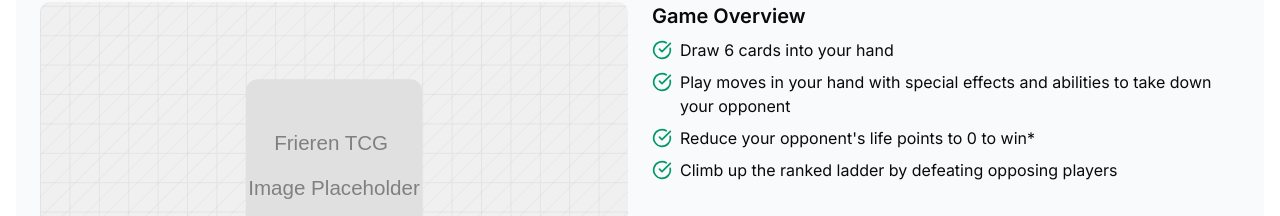
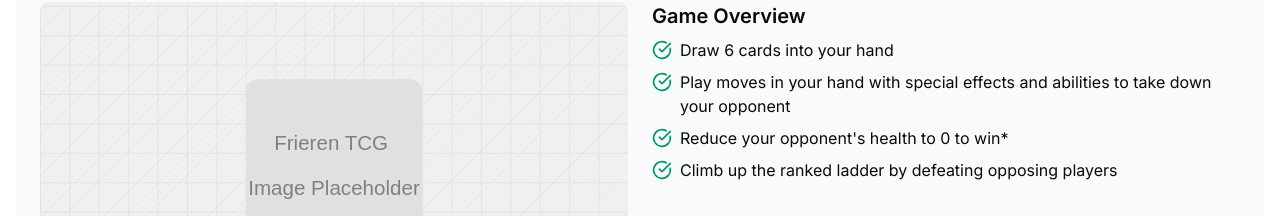
Before and after one commit to TheOreoTM/frieren-tcg-wiki, a Next.js app: page /wiki/getting-started in a window 1280 px wide. Shown: the part 459-675 px from the top of the page. Built offline with nearby package versions, Linux system fonts and the light colour scheme.

Commit message:
fix: change life points to health

```diff
--- a/src/app/wiki/getting-started/page.tsx
+++ b/src/app/wiki/getting-started/page.tsx
@@ -81,7 +81,7 @@
                 </li>
                 <li className="flex items-start gap-2">
                   <CheckCircle className="h-5 w-5 text-emerald-600 mt-0.5 flex-shrink-0" />
-                  <span>Reduce your opponent's life points to 0 to win*</span>
+                  <span>Reduce your opponent's health to 0 to win*</span>
                 </li>
                 <li className="flex items-start gap-2">
                   <CheckCircle className="h-5 w-5 text-emerald-600 mt-0.5 flex-shrink-0" />
```
